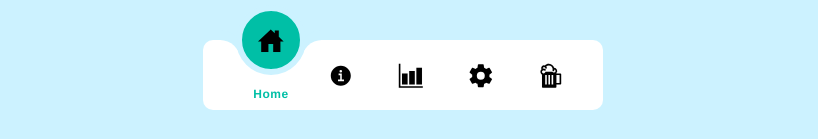
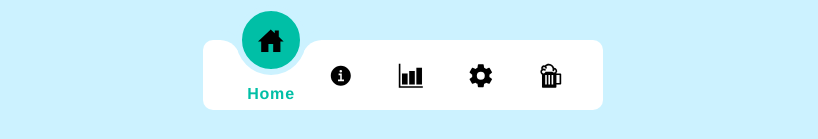
Before and after one commit to MasindeOdera/the-hanging-tree, a Vue app: page / in a window 1280 px wide. Shown: the top 139 px of the page, without its empty margins (237-1055 px from the left). Built offline with nearby package versions, Linux system fonts and the light colour scheme.

Commit message:
Increased font size

```diff
--- a/src/App.vue
+++ b/src/App.vue
@@ -128,7 +128,7 @@ body {
           position: absolute;
           color: #00bfa6;
           font-weight: bold;
-          font-size: 0.75em;
+          font-size: 1em;
           letter-spacing: 0.05em;
           transition: 0.5s;
           opacity: 0;
```
